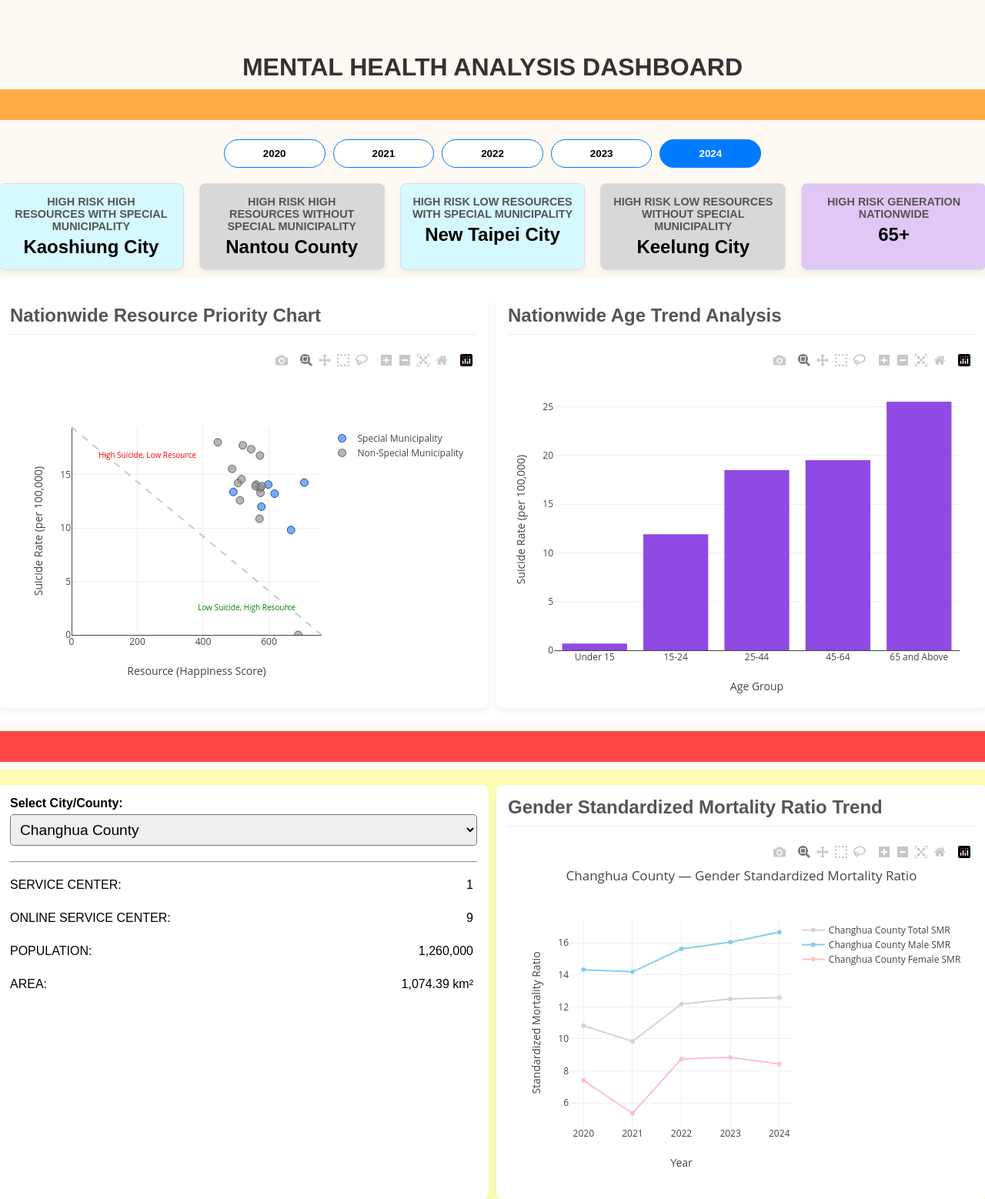
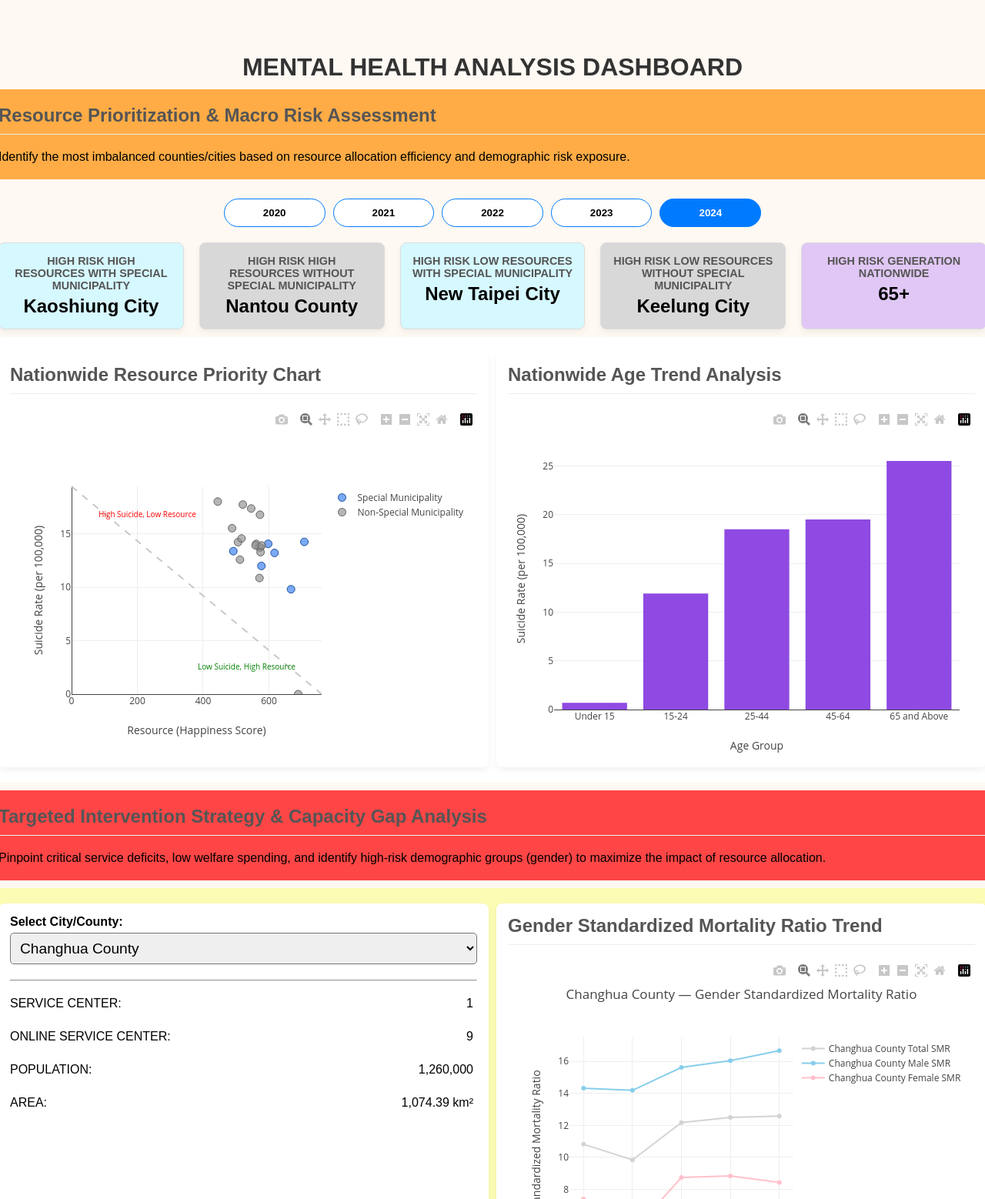
Before and after one commit to Kyou140/PDDS_Final_Project, a Flask app: page / in a window 1280 px wide. Shown: the top 1558 px of the page at 77% size. Run offline with Flask 3, Linux system fonts and the light colour scheme; data comes from the database, SQL or seed files in the repository; some libraries are stand-ins or nearby versions.

Commit message:
Add section headers and descriptions to dashboard
Introduced new headings and descriptive text to the index.html dashboard. These changes clarify the purpose of each section, highlighting resource prioritization, risk assessment, and targeted intervention strategies.

```diff
--- a/templates/index.html
+++ b/templates/index.html
@@ -14,7 +14,8 @@
         <h1>MENTAL HEALTH ANALYSIS DASHBOARD</h1>
 
         <div id="top-description">
-
+            <h2>Resource Prioritization & Macro Risk Assessment</h2>
+            Identify the most imbalanced counties/cities based on resource allocation efficiency and demographic risk exposure.
         </div>
 
         <div id="top-full-width">
@@ -63,7 +64,8 @@
         </div>
 
         <div id="middle-description">
-
+            <h2>Targeted Intervention Strategy & Capacity Gap Analysis</h2>
+            Pinpoint critical service deficits, low welfare spending, and identify high-risk demographic groups (gender) to maximize the impact of resource allocation.
         </div>
 
         <div id="mid-row-split">
```
